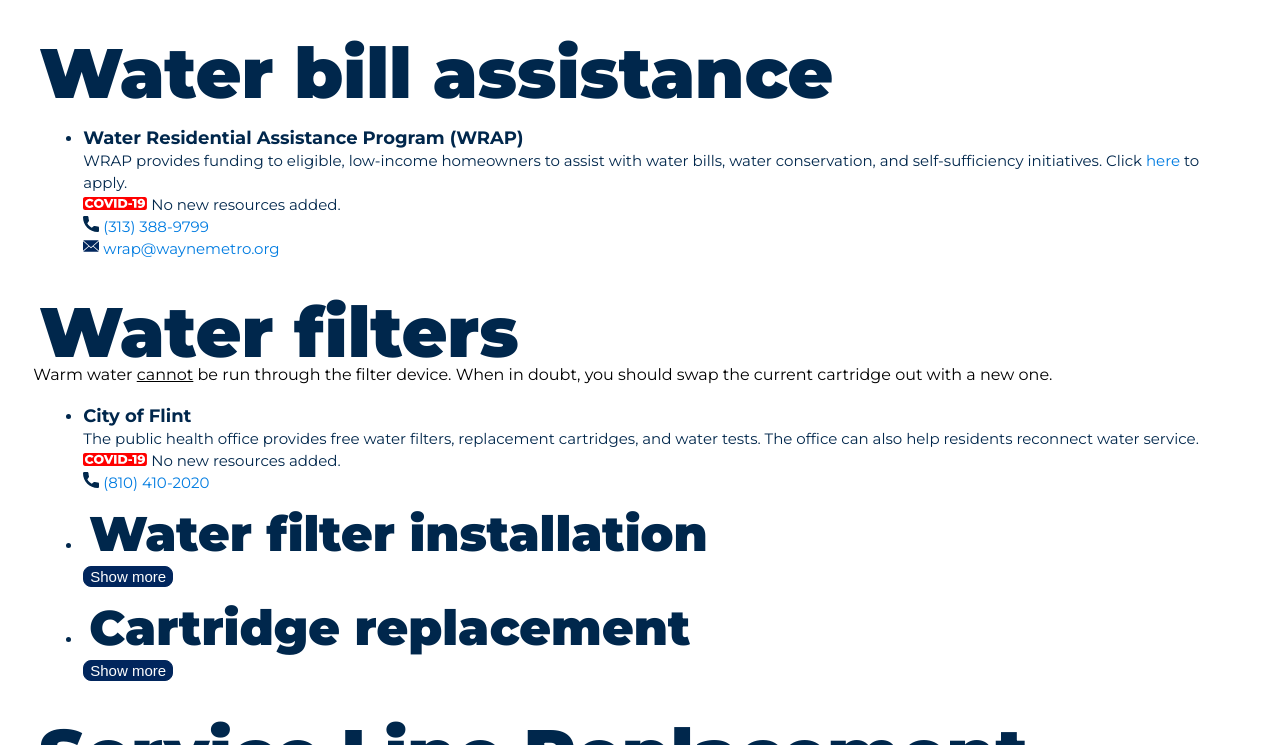
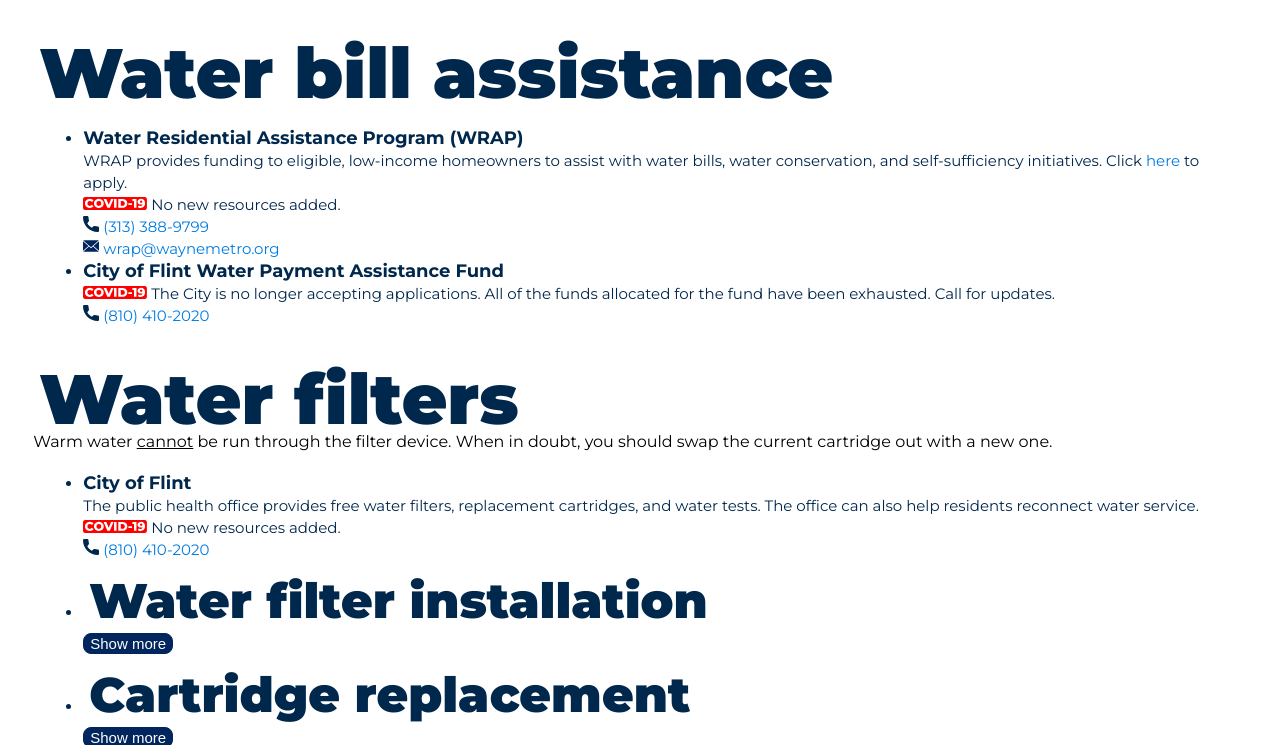
Before and after one commit to umichfjp/umichfjp.github.io, a Jekyll site: the page built from pages/resources.html, in a window 1280 px wide and 900 px high, scrolled down 2586 px, cut to the strip 0-745 px from the top of the window. Built offline with Jekyll 4.4.1, drawn with Linux system fonts in a browser that asks for light colours.

Commit message:
Update resources.html

```diff
--- a/pages/resources.html
+++ b/pages/resources.html
@@ -203,6 +203,11 @@ title: Resources for Flint residents
             <br><img src="https://umichfjp.github.io/assets/icons/covid.svg" alt="covid-19" style="width:64px;"> No new resources added.
             <br /><img src="https://umichfjp.github.io/assets/icons/phone.svg" alt="Phone" style="width:16px;"> <a href="tel:+1313-388-9799">(313) 388-9799</a>
             <br /><img src="https://umichfjp.github.io/assets/icons/mail.svg" alt="Mail" style="width:16px;"> <a href="mailto:wrap@waynemetro.org">wrap@waynemetro.org</a>
+          </li>
+          <li>
+            <b><big>City of Flint Water Payment Assistance Fund</big></b>
+            <br><img src="https://umichfjp.github.io/assets/icons/covid.svg" alt="covid-19" style="width:64px;"> The City is no longer accepting applications. All of the funds allocated for the fund have been exhausted. Call for updates.
+            <br /><img src="https://umichfjp.github.io/assets/icons/phone.svg" alt="Phone" style="width:16px;"> <a href="tel:+1810-410-2020">(810) 410-2020</a>
           </li>
         </h3>
         </ul>
```
